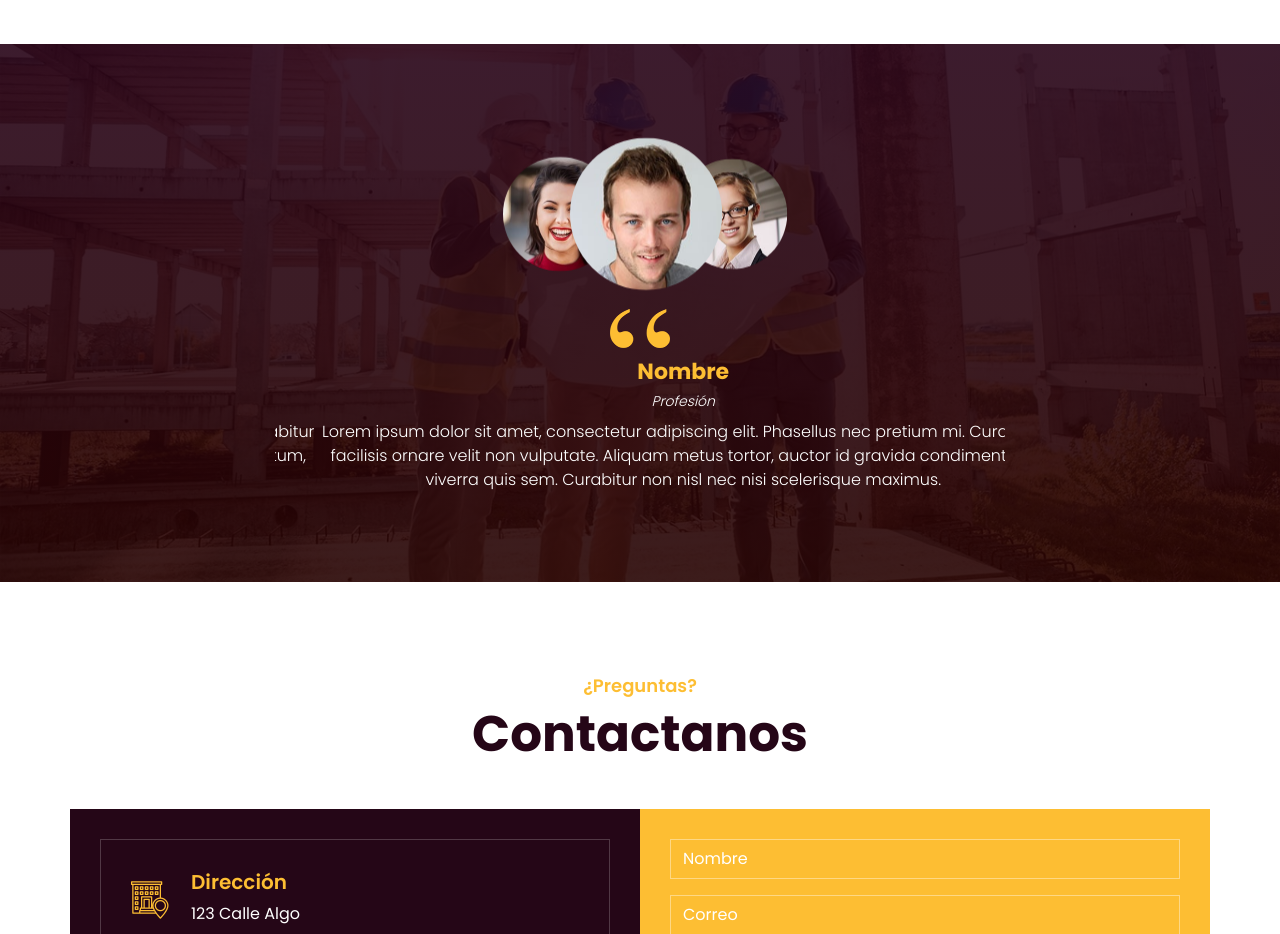
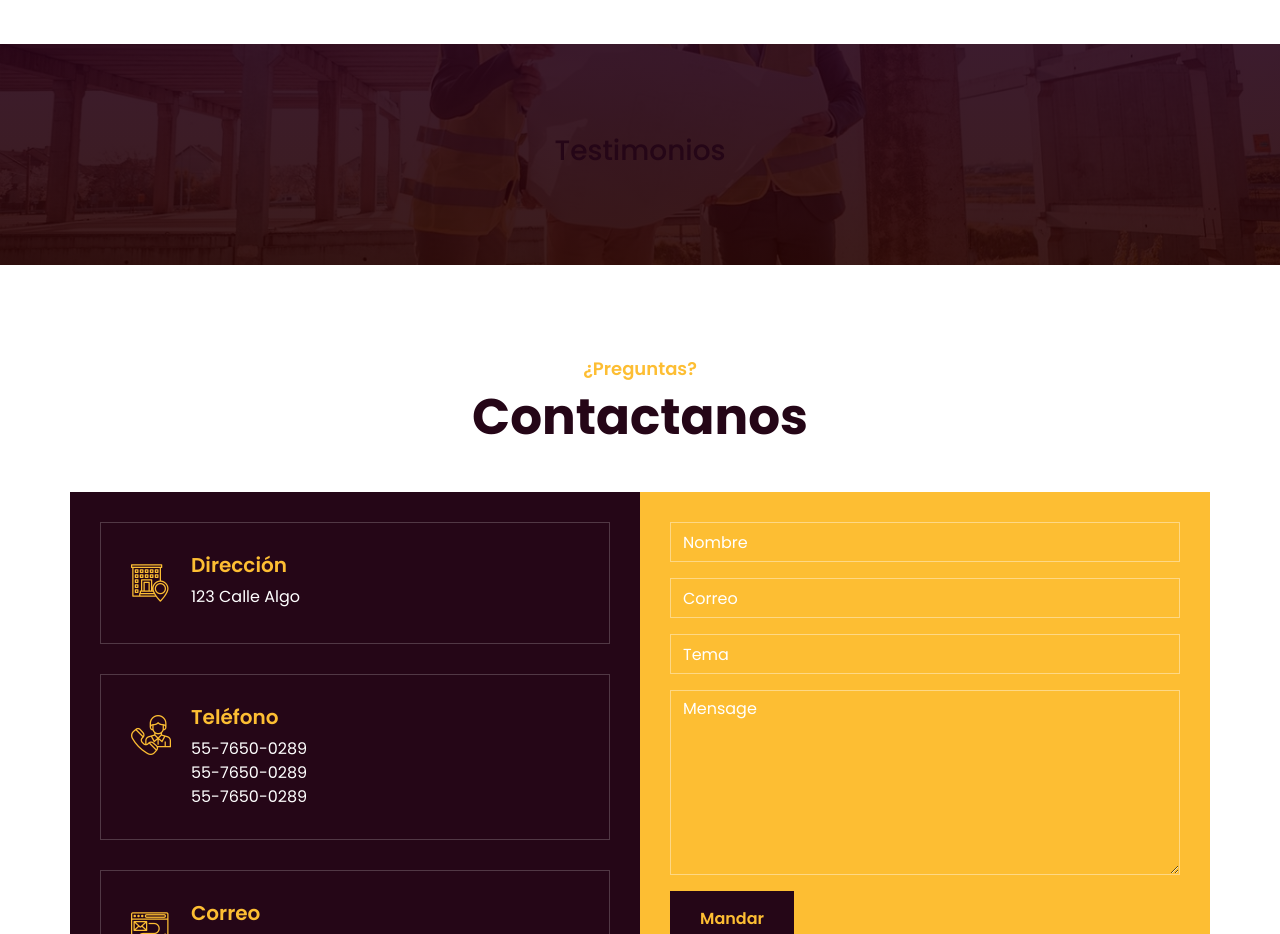
Before and after one commit to CONCADI/CONCADI.github.io, a plain HTML site: page index.html in a window 1280 px wide. Shown: the part 4000-4934 px from the top of the page. Drawn offline with nearby package versions, Linux system fonts and the light colour scheme.

Commit message:
take off testimonials

```diff
--- a/index.html
+++ b/index.html
@@ -656,7 +656,8 @@
         <!-- Testimonial Start -->
         <div class="testimonial wow fadeIn" data-wow-delay="0.1s">
             <div class="container">
-                <div class="row">
+                <h3>Testimonios</h3>
+                <!-- <div class="row">
                     <div class="col-12">
                         <div class="testimonial-slider-nav">
                             <div class="slider-nav"><img src="img/testimonial-1.jpg" alt="Testimonial"></div>
@@ -723,7 +724,7 @@
                             </div>
                         </div>
                     </div>
-                </div>
+                </div> -->
             </div>
         </div>
         <!-- Testimonial End -->
```
